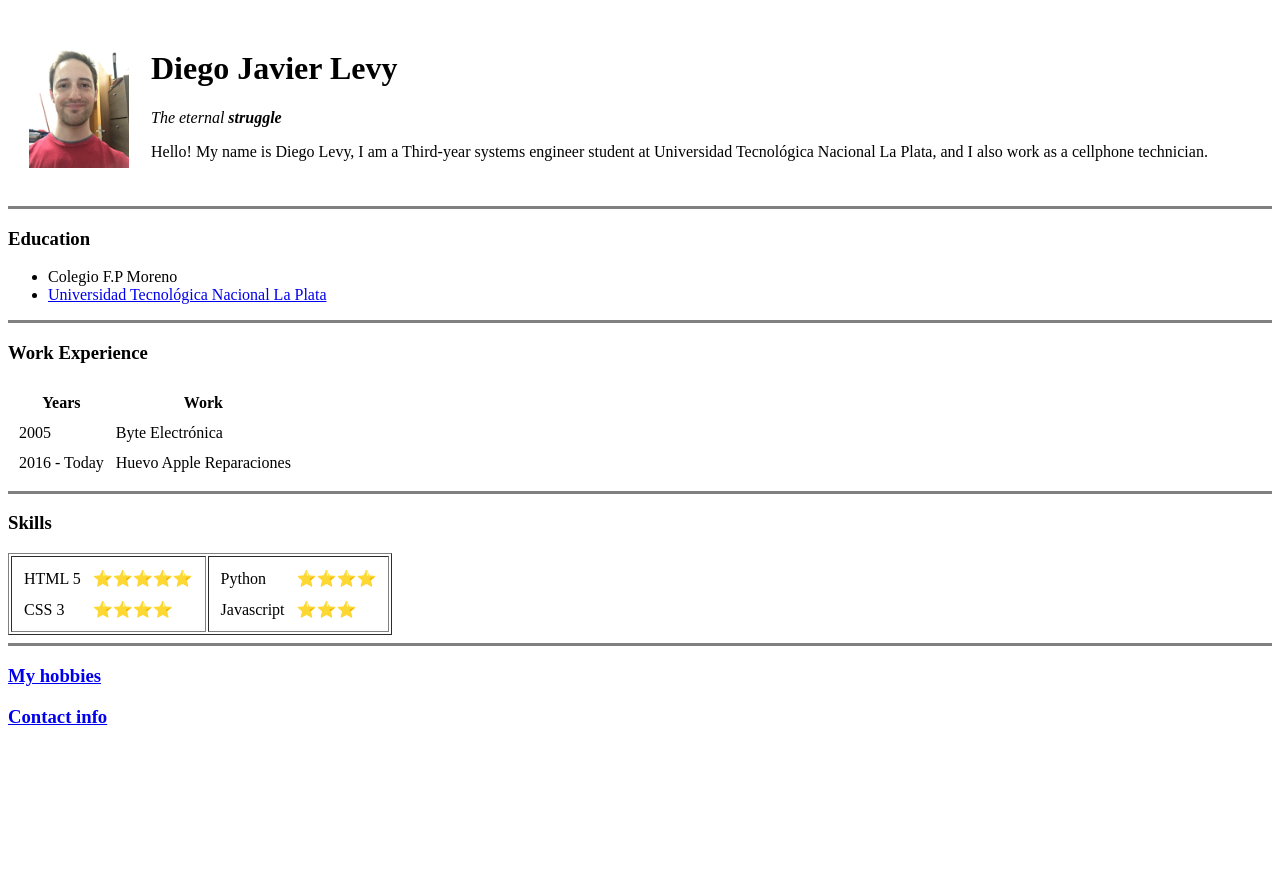
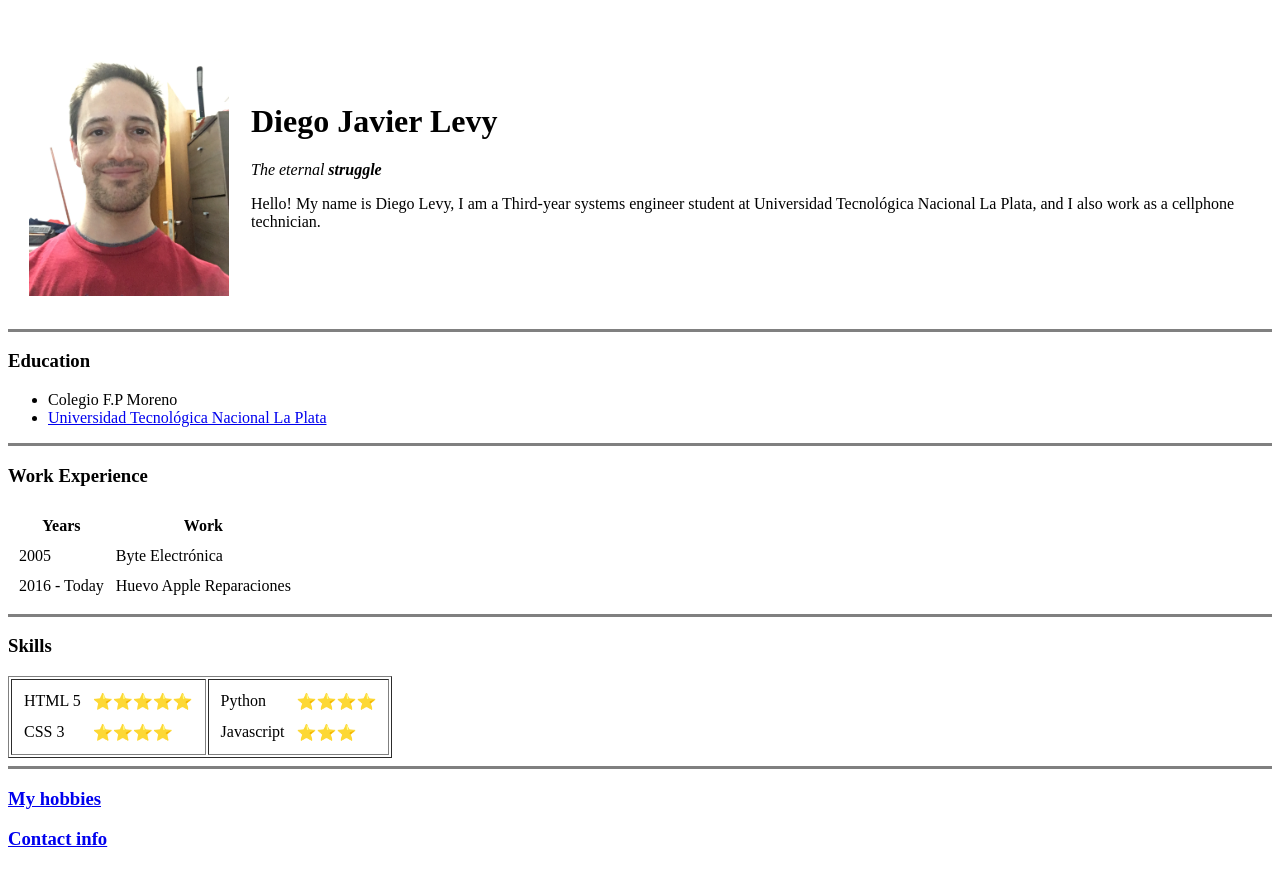
Before and after one commit to diegolevy86/cv, a plain HTML site: page index.html in a window 1280 px wide. Before the commit the page ends 800 px from the top, so only its background shows below. Drawn offline with Linux system fonts and the light colour scheme.

Commit message:
Update index.html

```diff
--- a/index.html
+++ b/index.html
@@ -11,7 +11,7 @@
   <table cellspacing="20">
     <tr>
       <td>
-        <img src="images/IMG_0148.JPG" alt="Este sí soy yo" width="100px">
+        <img src="images/IMG_0148.JPG" alt="Este sí soy yo" width="200px">
       </td>
       <td>
         <h1>Diego Javier Levy</h1>
```
